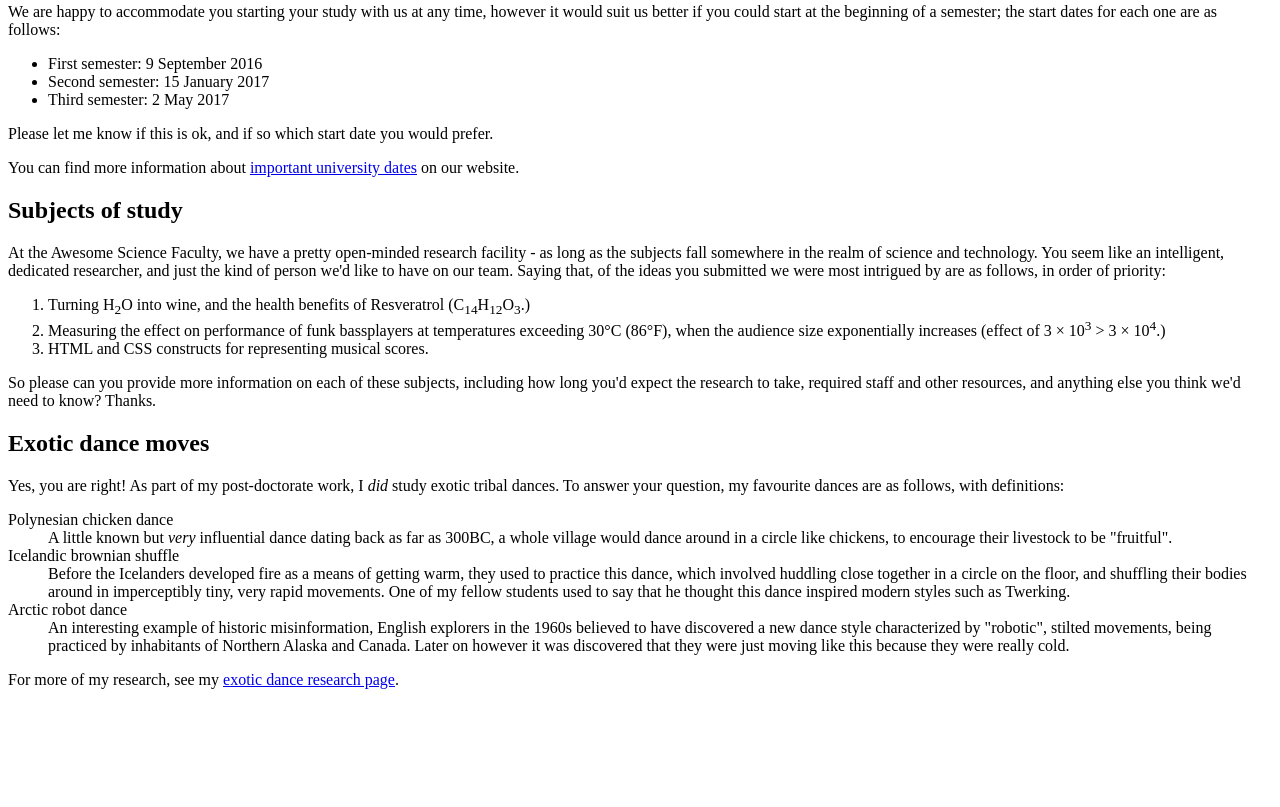
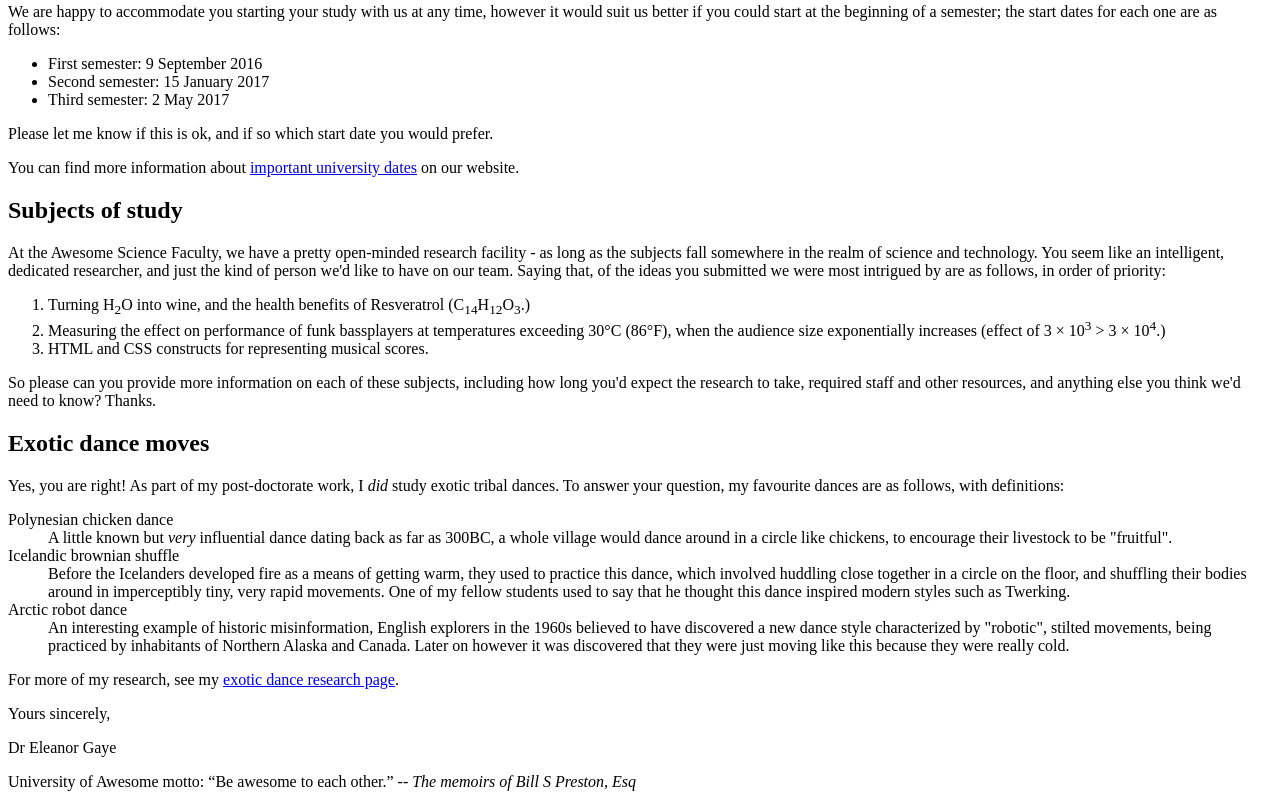
Before and after one commit to AgedCroissant/agedcroissant.github.io, a plain HTML site: page asgmt1.html in a window 1280 px wide. Shown: the part 496-1303 px from the top of the page. Before the commit the page ends 1201 px from the top, so only its background shows below. Drawn offline with Linux system fonts and the light colour scheme.

Commit message:
Update asgmt1.html

```diff
--- a/asgmt1.html
+++ b/asgmt1.html
@@ -48,6 +48,7 @@
         <p>Please let me know if this is ok, and if so which start date you would prefer.</p>
         <p>You can find more information about <a href="http://example.com">important university dates</a> on our website.</p>
 
+
         <h2>Subjects of study</h2>
 
         <p>At the Awesome Science Faculty, we have a pretty open-minded research facility - as long as the subjects fall somewhere in the realm of science and technology. You seem like an intelligent, dedicated researcher, and just the kind of person we'd like to have on our team. Saying that, of the ideas you submitted we were most intrigued by are as follows, in order of priority:</p>
@@ -59,6 +60,7 @@
         </ol>
 
         <p>So please can you provide more information on each of these subjects, including how long you'd expect the research to take, required staff and other resources, and anything else you think we'd need to know? Thanks.</p>
+
 
         <h2>Exotic dance moves</h2>
 
@@ -77,5 +79,10 @@
 
         <p>For more of my research, see my <a href="http://example.com">exotic dance research page</a>.</p>
 
+        <p>Yours sincerely,</p>
+        <p class="Letter-recipient">Dr Eleanor Gaye</p>
+
+        <p>University of Awesome motto: <q cite="http://example.com">Be awesome to each other.</q> -- <em>The memoirs of Bill S Preston, <a title="Esquire">Esq</a></em></p>
+    </body>
 </head>
 </html>
```
Lines whose indentation alone changed are shown as unchanged.
